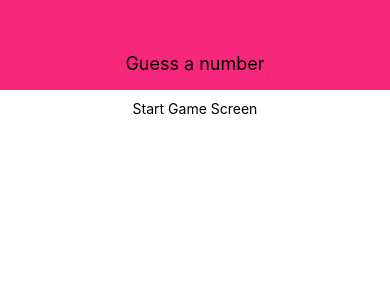
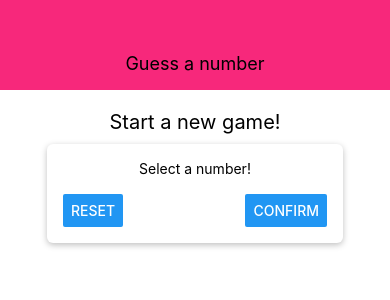
Before and after one commit to DiegoMGasques/react-native-number-guessing, a React Native app: screen / in a window 390 px wide. Shown: the top 300 px of the page. Built offline with nearby package versions, Linux system fonts and the light colour scheme.

Commit message:
Add Card presentational component

```diff
--- /dev/null
+++ b/components/Card.js
@@ -0,0 +1,29 @@
+import React from "react";
+import { View, StyleSheet } from "react-native";
+
+const Card = (props) => {
+  return (
+    <View style={{ ...styles.card, ...props.style }}>{props.children}</View>
+  );
+};
+
+const styles = StyleSheet.create({
+  card: {
+    // width: 300,
+    // maxWidth: "80%",
+    // alignItems: "center",
+    shadowColor: "black",
+    shadowOffset: {
+      width: 0,
+      height: 2,
+    },
+    shadowRadius: 6,
+    shadowOpacity: 0.25,
+    elevation: 4,
+    backgroundColor: "white",
+    padding: 16,
+    borderRadius: 6,
+  },
+});
+
+export default Card;
--- a/screens/StartGameScreen.js
+++ b/screens/StartGameScreen.js
@@ -1,10 +1,20 @@
 import React from "react";
-import { View, Text, StyleSheet } from "react-native";
+import { View, Text, StyleSheet, TextInput, Button } from "react-native";
+
+import Card from "../components/Card";
 
 const StartGameScreen = () => {
   return (
     <View style={styles.screen}>
-      <Text>Start Game Screen</Text>
+      <Text style={styles.sectionTitle}>Start a new game!</Text>
+      <Card style={styles.card}>
+        <Text>Select a number!</Text>
+        <TextInput />
+        <View style={styles.buttonGroup}>
+          <Button title="Reset" onPress={() => {}} />
+          <Button title="Confirm" onPress={() => {}} />
+        </View>
+      </Card>
     </View>
   );
 };
@@ -15,6 +25,17 @@ const styles = StyleSheet.create({
     padding: 10,
     alignItems: "center",
   },
+  sectionTitle: {
+    fontSize: 20,
+    marginVertical: 10,
+  },
+  card: { width: 300, maxWidth: "80%", alignItems: "center" },
+  buttonGroup: {
+    flexDirection: "row",
+    justifyContent: "space-between",
+    width: "100%",
+    paddingHorizontal: 0,
+  },
 });
 
 export default StartGameScreen;
```
